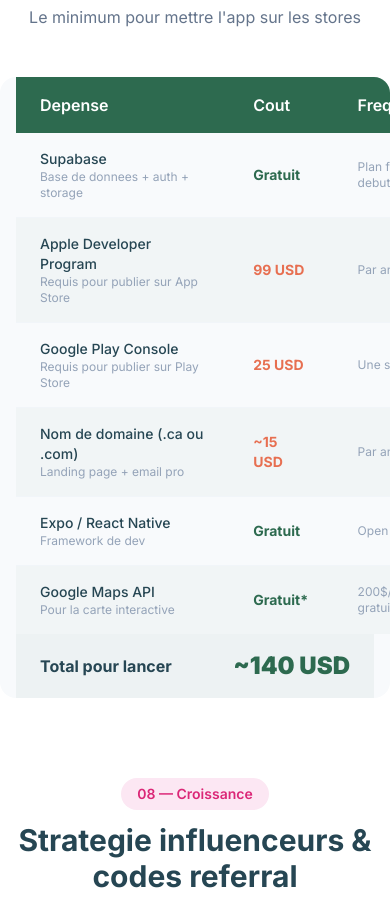
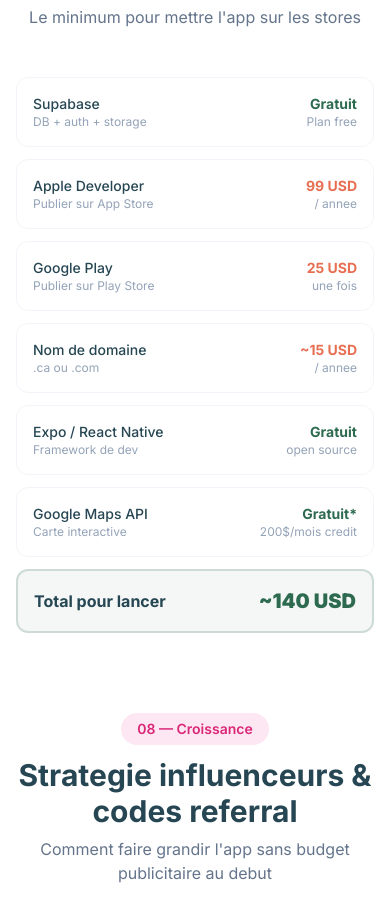
Before and after one commit to aideslushcup-svg/lokale-brainstorm, a plain HTML site: page index.html in a window 390 px wide. Shown: the part 9884-10781 px from the top of the page. Drawn offline with nearby package versions, Linux system fonts and the light colour scheme.

Commit message:
fix: replace budget table with cards on mobile

```diff
--- a/index.html
+++ b/index.html
@@ -940,7 +940,8 @@
       <p class="text-slate-500 mt-2">Le minimum pour mettre l'app sur les stores</p>
     </div>
 
-    <div class="bg-slate-50 rounded-2xl overflow-hidden budget-table-wrap">
+    <!-- Desktop: table -->
+    <div class="hidden sm:block bg-slate-50 rounded-2xl overflow-hidden">
       <table class="w-full">
         <thead>
           <tr class="bg-primary text-white">
@@ -1003,6 +1004,74 @@
       <div class="bg-primary/5 px-6 py-4 flex items-center justify-between">
         <span class="font-bold text-dark">Total pour lancer</span>
         <span class="text-2xl font-black text-primary">~140 USD</span>
+      </div>
+    </div>
+
+    <!-- Mobile: cards -->
+    <div class="sm:hidden space-y-3">
+      <div class="bg-white rounded-xl p-4 border border-slate-100 flex items-center justify-between">
+        <div>
+          <div class="font-medium text-dark text-sm">Supabase</div>
+          <div class="text-slate-400 text-xs">DB + auth + storage</div>
+        </div>
+        <div class="text-right">
+          <div class="font-bold text-primary text-sm">Gratuit</div>
+          <div class="text-xs text-slate-400">Plan free</div>
+        </div>
+      </div>
+      <div class="bg-white rounded-xl p-4 border border-slate-100 flex items-center justify-between">
+        <div>
+          <div class="font-medium text-dark text-sm">Apple Developer</div>
+          <div class="text-slate-400 text-xs">Publier sur App Store</div>
+        </div>
+        <div class="text-right">
+          <div class="font-bold text-secondary text-sm">99 USD</div>
+          <div class="text-xs text-slate-400">/ annee</div>
+        </div>
+      </div>
+      <div class="bg-white rounded-xl p-4 border border-slate-100 flex items-center justify-between">
+        <div>
+          <div class="font-medium text-dark text-sm">Google Play</div>
+          <div class="text-slate-400 text-xs">Publier sur Play Store</div>
+        </div>
+        <div class="text-right">
+          <div class="font-bold text-secondary text-sm">25 USD</div>
+          <div class="text-xs text-slate-400">une fois</div>
+        </div>
+      </div>
+      <div class="bg-white rounded-xl p-4 border border-slate-100 flex items-center justify-between">
+        <div>
+          <div class="font-medium text-dark text-sm">Nom de domaine</div>
+          <div class="text-slate-400 text-xs">.ca ou .com</div>
+        </div>
+        <div class="text-right">
+          <div class="font-bold text-secondary text-sm">~15 USD</div>
+          <div class="text-xs text-slate-400">/ annee</div>
+        </div>
+      </div>
+      <div class="bg-white rounded-xl p-4 border border-slate-100 flex items-center justify-between">
+        <div>
+          <div class="font-medium text-dark text-sm">Expo / React Native</div>
+          <div class="text-slate-400 text-xs">Framework de dev</div>
+        </div>
+        <div class="text-right">
+          <div class="font-bold text-primary text-sm">Gratuit</div>
+          <div class="text-xs text-slate-400">open source</div>
+        </div>
+      </div>
+      <div class="bg-white rounded-xl p-4 border border-slate-100 flex items-center justify-between">
+        <div>
+          <div class="font-medium text-dark text-sm">Google Maps API</div>
+          <div class="text-slate-400 text-xs">Carte interactive</div>
+        </div>
+        <div class="text-right">
+          <div class="font-bold text-primary text-sm">Gratuit*</div>
+          <div class="text-xs text-slate-400">200$/mois credit</div>
+        </div>
+      </div>
+      <div class="bg-primary/5 rounded-xl p-4 flex items-center justify-between border-2 border-primary/20">
+        <span class="font-bold text-dark">Total pour lancer</span>
+        <span class="text-xl font-black text-primary">~140 USD</span>
       </div>
     </div>
   </div>
```
